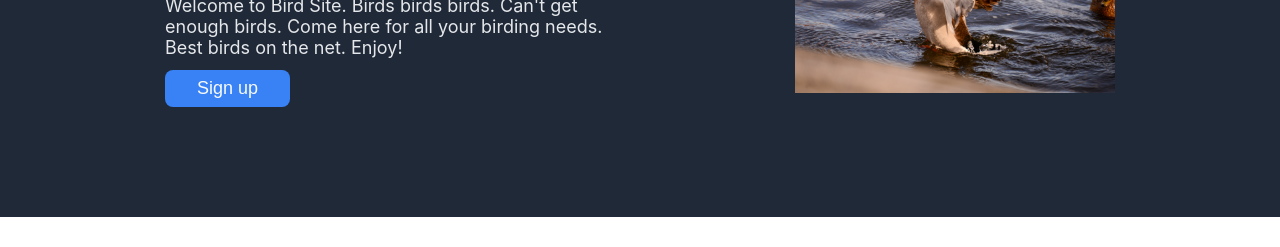
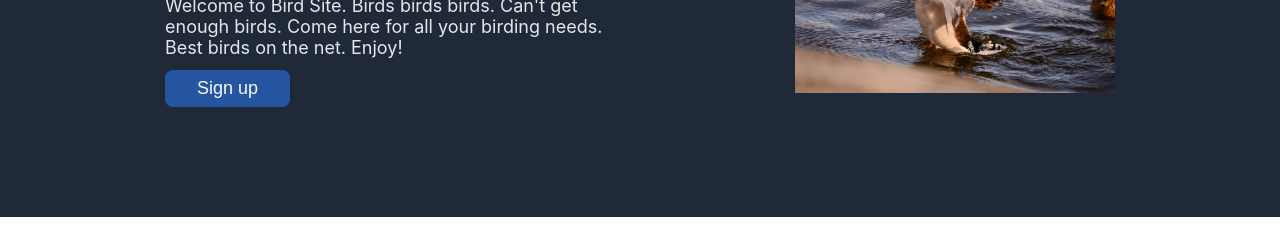
Before and after one commit to mac-bot/landing-page, a plain HTML site: page index.html in a window 1280 px wide. In both pictures the pointer is over the button 227 px from the left and 414 px from the top of the page. Shown: the part 326-573 px from the top of the page. Drawn offline with Linux system fonts and the light colour scheme.

Commit message:
made buttons hover

```diff
--- a/style.css
+++ b/style.css
@@ -96,6 +96,11 @@ p {
     border-color: #e5e7eb;
     border-radius: 8px;
     padding: 8px 32px;
+    transition-duration: .04s;
+}
+
+button:hover {
+    background-color: #2554a0;
 }
 
 .sign-up-button {
```
